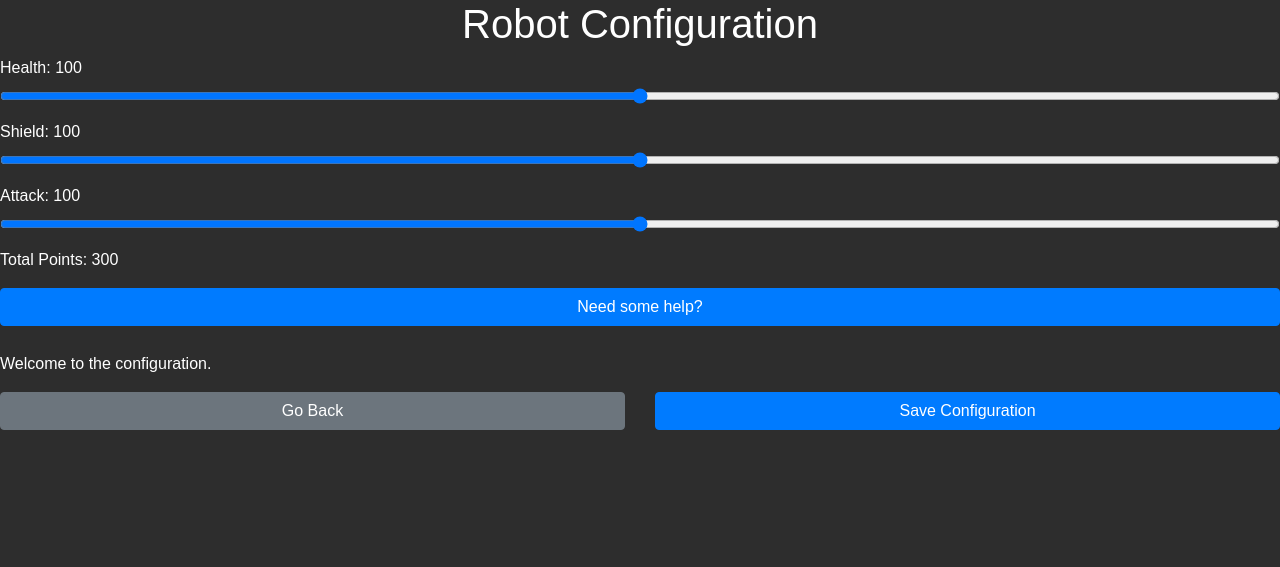
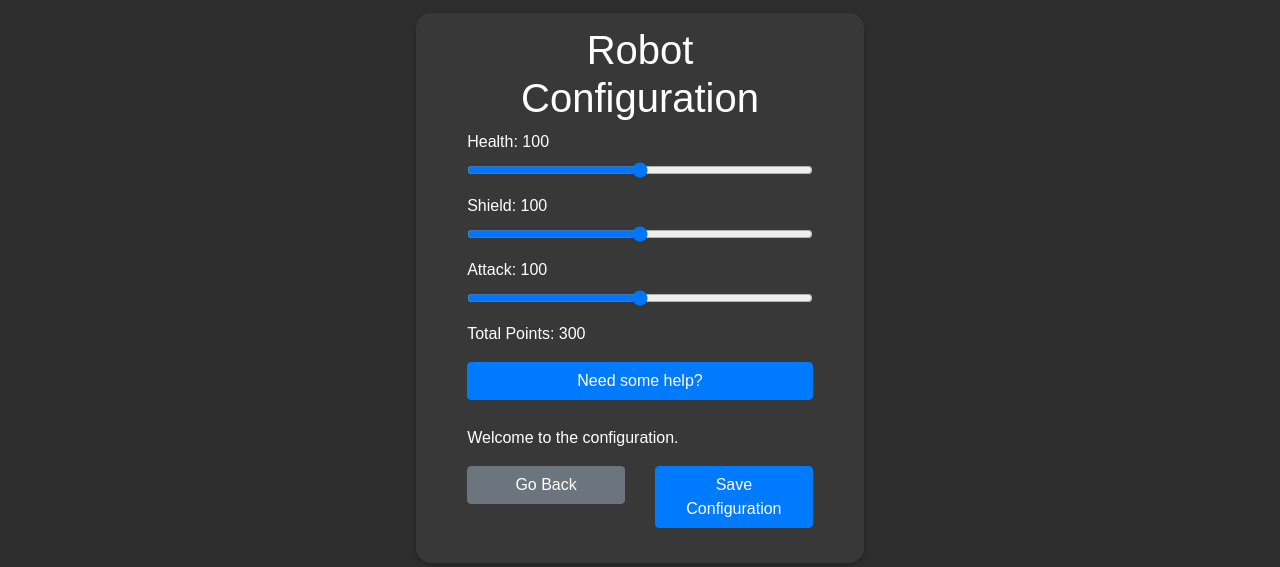
Before and after one commit to mrs714/CaptureTheFlag, a Flask app: page /bot_config in a window 1280 px wide. Shown: the top 567 px of the page. Run offline with Flask 3, Linux system fonts and the light colour scheme; the visitor is signed in with stand-in values (Sample User, id 1); some libraries are stand-ins or nearby versions.

Commit message:
fixed smol bug

```diff
--- a/static/bot_config_script.js
+++ b/static/bot_config_script.js
@@ -121,6 +121,7 @@ function set_sliders(health, shield, attack) {
 // BUTTONS --------------------------------------------------------------------------------------------------------------------------------------------------------------------------------------------
 function help_button() {
   button = document.getElementById("help_button");
+  expand_form('75%');
   if (button.innerHTML !== "Got it.") {
     button.innerHTML = "Got it.";
   }
--- a/templates/bot_config.html
+++ b/templates/bot_config.html
@@ -6,7 +6,7 @@
   <link rel="stylesheet" href="./static/styles.css"> <!-- Include shared.css -->
 </head>
 <body>
-  <div class="codeContainer">
+  <div class="container" id="container">
       <h1>Robot Configuration</h1>
 
       <form>
```
